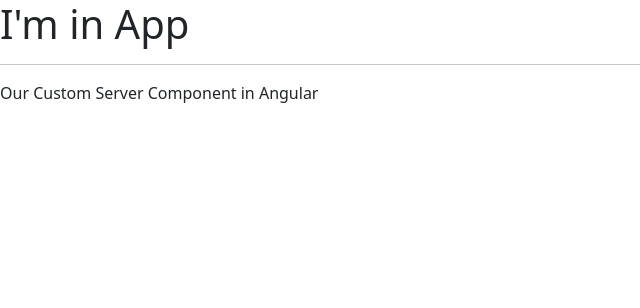
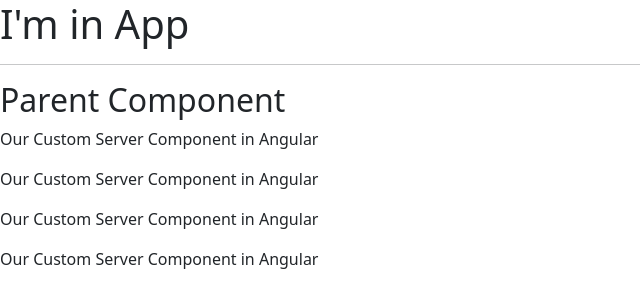
Before and after one commit to A3shaq/Basics-of-Angular, an Angular app: page / in a window 1280 px wide. Shown: the top 308 px of the page, without its empty margins (0-640 px from the left). Built offline with nearby package versions, Linux system fonts and the light colour scheme.

Commit message:
render nested component

```diff
--- a/src/app/app.component.html
+++ b/src/app/app.component.html
@@ -1,4 +1,4 @@
 <h1>I'm in App</h1>
 <hr/>
 
-<app-server></app-server>
+<app-servers></app-servers>
--- a/src/app/app.module.ts
+++ b/src/app/app.module.ts
@@ -3,11 +3,13 @@
 
 import { AppComponent } from './app.component';
 import { ServerComponent } from './server/server.component';
+import { ServersComponent } from './servers/servers.component';
 
 @NgModule({
   declarations: [
     AppComponent,
-    ServerComponent
+    ServerComponent,
+    ServersComponent
   ],
   imports: [
     BrowserModule,
--- /dev/null
+++ b/src/app/servers/servers.component.html
@@ -0,0 +1,6 @@
+<h2>Parent Component</h2>
+
+<app-server></app-server>
+<app-server></app-server>
+<app-server></app-server>
+<app-server></app-server>
--- /dev/null
+++ b/src/app/servers/servers.component.ts
@@ -0,0 +1,15 @@
+import { Component, OnInit } from '@angular/core';
+
+@Component({
+  selector: 'app-servers',
+  templateUrl: './servers.component.html',
+  styleUrls: ['./servers.component.css']
+})
+export class ServersComponent implements OnInit {
+
+  constructor() { }
+
+  ngOnInit(): void {
+  }
+
+}
```
Also changed, not shown: src/app/servers/servers.component.css (added).
